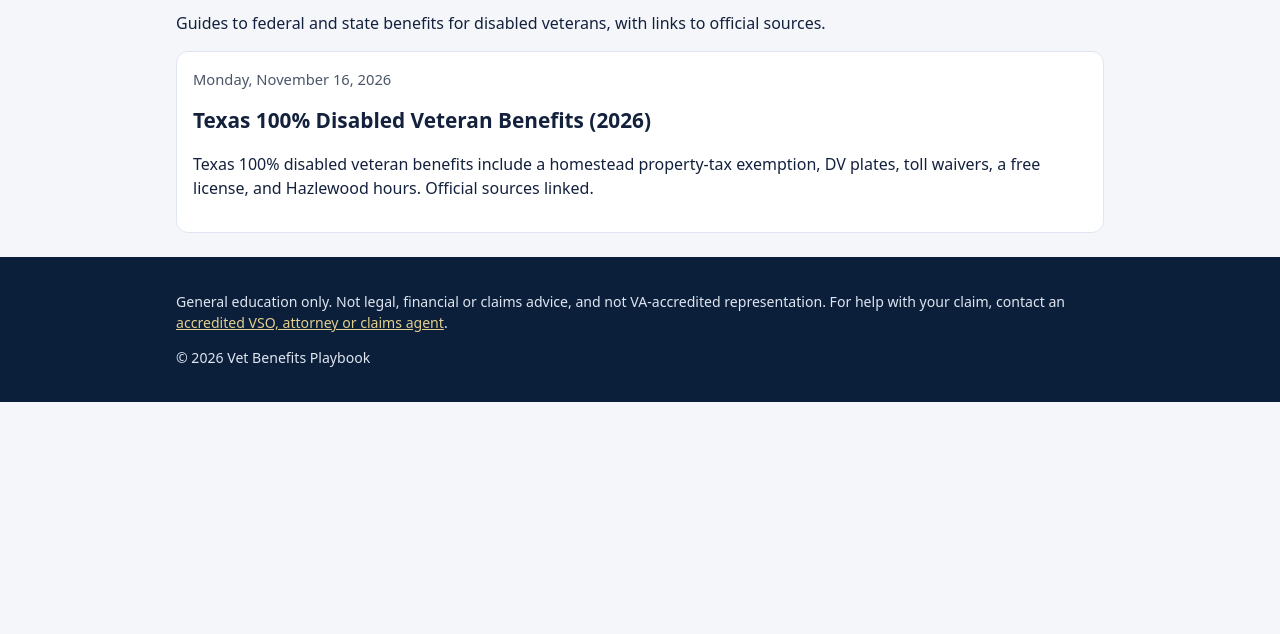
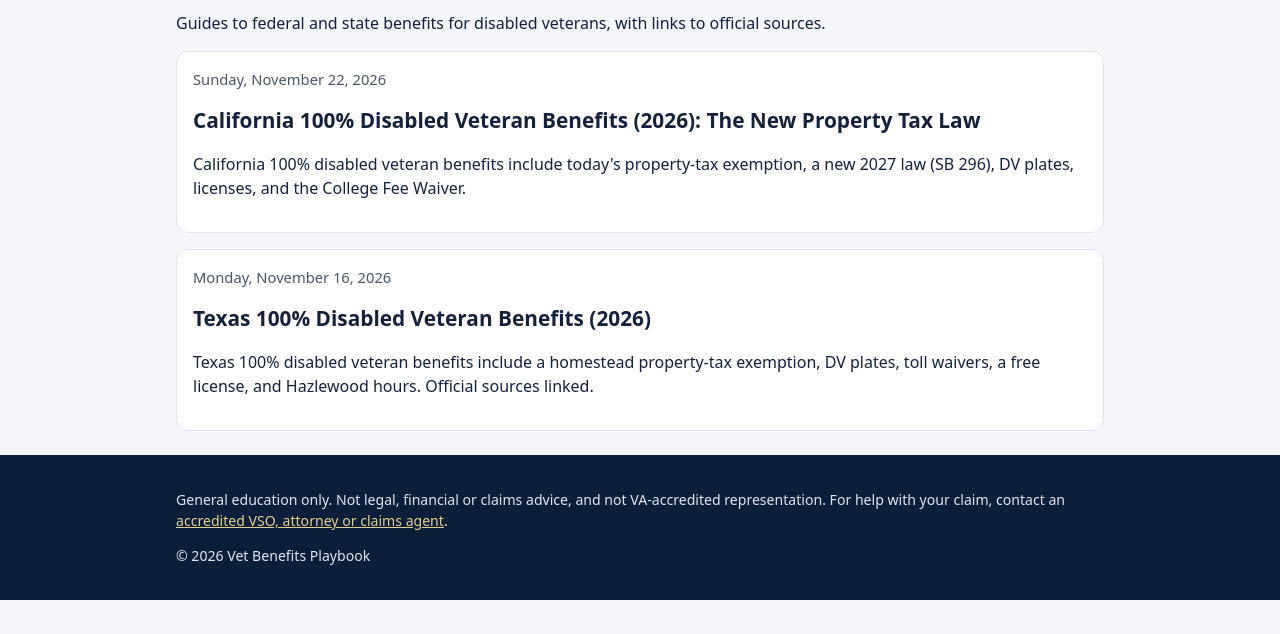
Before and after one commit to vetbenefitsplaybook/vetbenefitsplaybook.github.io, a plain HTML site: page blog/index.html in a window 1280 px wide. Shown: the part 166-800 px from the top of the page. Drawn offline with Linux system fonts and the light colour scheme.

Commit message:
Blog: California 100% Disabled Veteran Benefits (2026): The New Property Tax Law

```diff
--- a/blog/index.html
+++ b/blog/index.html
@@ -34,6 +34,11 @@
 <p>Guides to federal and state benefits for disabled veterans, with links to official sources.</p>
 <ul class="listing">
   <li>
+    <p class="date"><time datetime="2026-11-22">Sunday, November 22, 2026</time></p>
+    <h2><a href="/blog/california-100-disabled-veteran-benefits/">California 100% Disabled Veteran Benefits (2026): The New Property Tax Law</a></h2>
+    <p>California 100% disabled veteran benefits include today's property-tax exemption, a new 2027 law (SB 296), DV plates, licenses, and the College Fee Waiver.</p>
+  </li>
+  <li>
     <p class="date"><time datetime="2026-11-16">Monday, November 16, 2026</time></p>
     <h2><a href="/blog/texas-100-disabled-veteran-benefits/">Texas 100% Disabled Veteran Benefits (2026)</a></h2>
     <p>Texas 100% disabled veteran benefits include a homestead property-tax exemption, DV plates, toll waivers, a free license, and Hazlewood hours. Official sources linked.</p>
```
